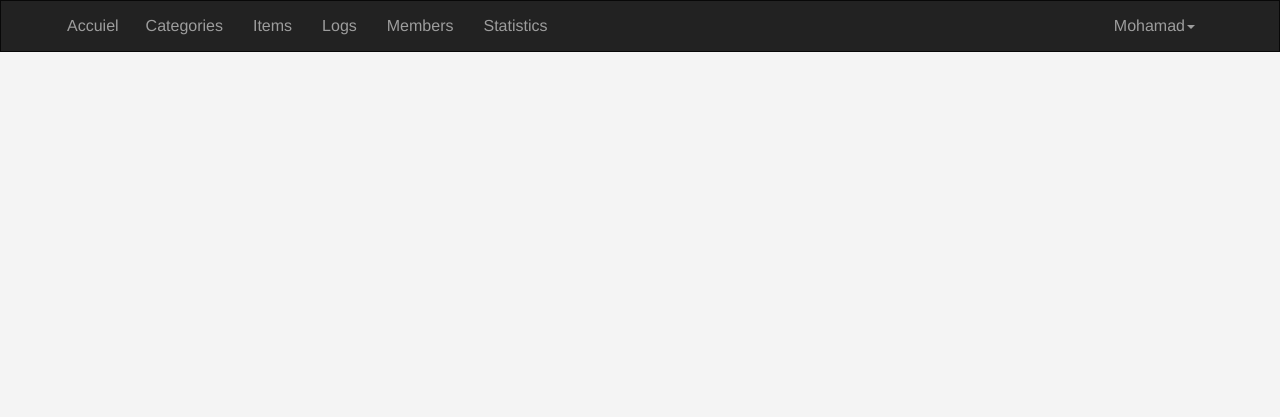
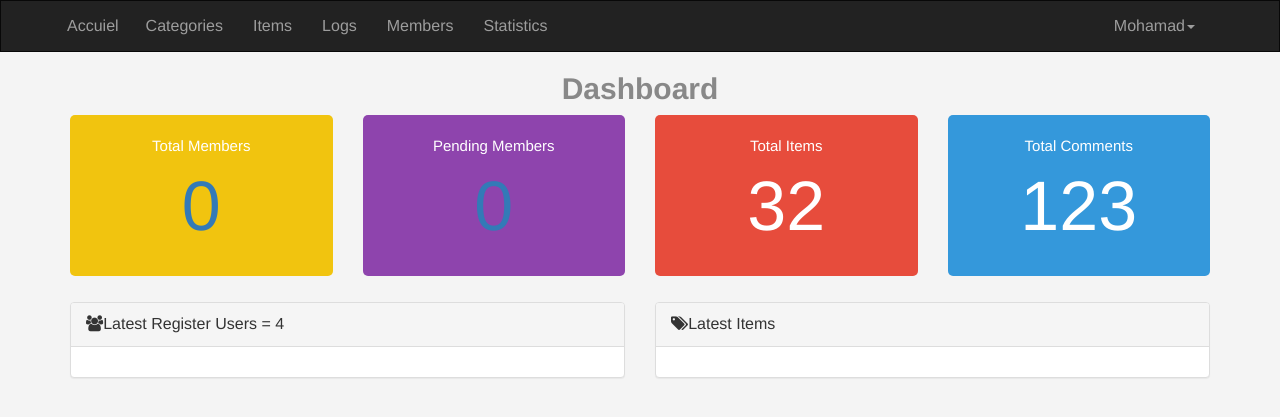
Before and after one commit to aboualnaser/Mcommerce, a PHP site: page /dashboard.php in a window 1280 px wide. Shown: the top 417 px of the page. Run offline with PHP 8.4, Linux system fonts and the light colour scheme; the visitor is signed in with stand-in values (Sample User, id 1); data that the repository does not hold is empty.

Commit message:
dashbord page

```diff
--- a/cp/dashboard.php
+++ b/cp/dashboard.php
@@ -3,6 +3,63 @@ session_start();
 if (isset($_SESSION[username])) {
 	$pageTitle='Dashboard';
 include 'temp.php';
+/*start dashbord page
+*/
+?>
+<div class="container home-stats text-center">
+  <h1>Dashboard</h1>
+	<div class="row">
+		<div class="col-md-3">
+			<div class="stat st-member">Total Members<span><a href="members.php"><?php echo countItems('userid','users'); ?></a></span></div>
+		</div>
+		<div class="col-md-3">
+			<div class="stat st-pending">Pending Members<span><a href="members.php?do=Manage&page=pending"><?php echo checkItem('regstatus','users',0); ?></a></span></div>
+		</div>
+		<div class="col-md-3">
+			<div class="stat st-items">Total Items<span>32</span></div>
+		</div>
+		<div class="col-md-3">
+			<div class="stat st-comment">Total Comments<span>123</span></div>
+		</div>
+   </div>
+</div>
+<div class="container latest">
+	 <div class="row">
+		   <div class="col-md-6">
+			  <div class="panel panel-default">
+				   <div class="panel-heading">
+				   <?php  $lastuser=4; ?>
+					<i class="fa fa-users"></i>Latest Register Users = <?php echo $lastuser ?>
+				   </div>
+
+			       <div class="panel-body">
+				   			   <?php
+                                $theletst=getLatest("*","users","userid",$lastuser);
+                                  foreach ($theletst as $user) {
+	                                     echo $user['username'].'<br>';
+                                          }
+                                 ?>
+
+
+				   </div>
+			   </div>
+		   </div>
+		   <div class="col-md-6">
+			  <div class="panel panel-default">
+				   <div class="panel-heading">
+					<i class="fa fa-tags"></i>Latest Items
+				   </div>
+
+			       <div class="panel-body">
+
+
+				   </div>
+			   </div>
+		   </div>
+	</div>
+</div>
+
+<?php
 include $tmp.'footer.inc';
 }else {
 	header('location: index.php');
--- a/cp/includes/functions/function.php
+++ b/cp/includes/functions/function.php
@@ -48,3 +48,31 @@ function getTitle(){
 		$count = $statement->rowCount();
 		return $count;
 	}
+	/*
+	** Count Number Of Items Function v1.0
+	** Function To Count Number Of Items Rows
+	** $item = The Item To Count
+	** $table = The Table To Choose From
+	*/
+	function countItems($item, $table) {
+		global $con;
+		$stmt2 = $con->prepare("SELECT COUNT($item) FROM $table");
+		$stmt2->execute();
+		return $stmt2->fetchColumn();
+	}
+
+	/*
+	** Get Latest Records Function v1.0
+	** Function To Get Latest Items From Database [ Users, Items, Comments ]
+	** $select = Field To Select
+	** $table = The Table To Choose From
+	** $order = The Desc Ordering
+	** $limit = Number Of Records To Get
+	*/
+	function getLatest($select, $table, $order, $limit = 5) {
+		global $con;
+		$getStmt = $con->prepare("SELECT $select FROM $table ORDER BY $order DESC LIMIT $limit");
+		$getStmt->execute();
+		$rows = $getStmt->fetchAll();
+		return $rows;
+	}
--- a/cp/includes/templates/navbar.php
+++ b/cp/includes/templates/navbar.php
@@ -9,7 +9,7 @@
         <span class="icon-bar"></span>
         <span class="icon-bar"></span>
       </button>
-      <a class="navbar-brand" href="#"><?php echo lang('Home') ?></a>
+      <a class="navbar-brand" href="dashboard.php"><?php echo lang('Home') ?></a>
     </div>
     <div class="collapse navbar-collapse" id="app-nav">
       <ul class="nav navbar-nav">
--- a/cp/index.php
+++ b/cp/index.php
@@ -12,6 +12,7 @@ if( isset($_POST['login']) ) {
 	$username=$_POST['user'];
 	$password=$_POST['password'];
 	$hashedpass=sha1($password);
+    echo $hashedpass;
     $stmt=$con->prepare("SELECT userid, username,password FROM users WHERE username =? AND password=? AND groupid=1
     	LIMIT 1");
     $stmt->execute(array($username,$hashedpass));
--- a/cp/theme/css/backend.css
+++ b/cp/theme/css/backend.css
@@ -98,3 +98,36 @@ top: 7px;
 
 
 }
+.active{
+	margin-left: 4px;
+}
+/*start dashbord style*/
+.home-stats .stat{
+	background-color: #EEE;
+	padding: 20px;
+	font-size: 15px;
+	color: #FFF;
+	border-radius: 5px;
+}
+.home-stats .stat a{
+	text-decoration: none;
+}
+.home-stats .stat span{
+	display: block;
+	font-size: 70px;
+}
+.latest{
+	margin-top: 26px;
+}
+.home-stats .st-member{
+	background-color: #f1c40f;
+}
+.home-stats .st-pending{
+	background-color: #8E44AD;
+}
+.home-stats .st-comment{
+	background-color: #3498DB;
+}
+.home-stats .st-items{
+	background-color: #E74C3C;
+}
```
Also changed, not shown: cp/members.php (+55 -10 lines).
